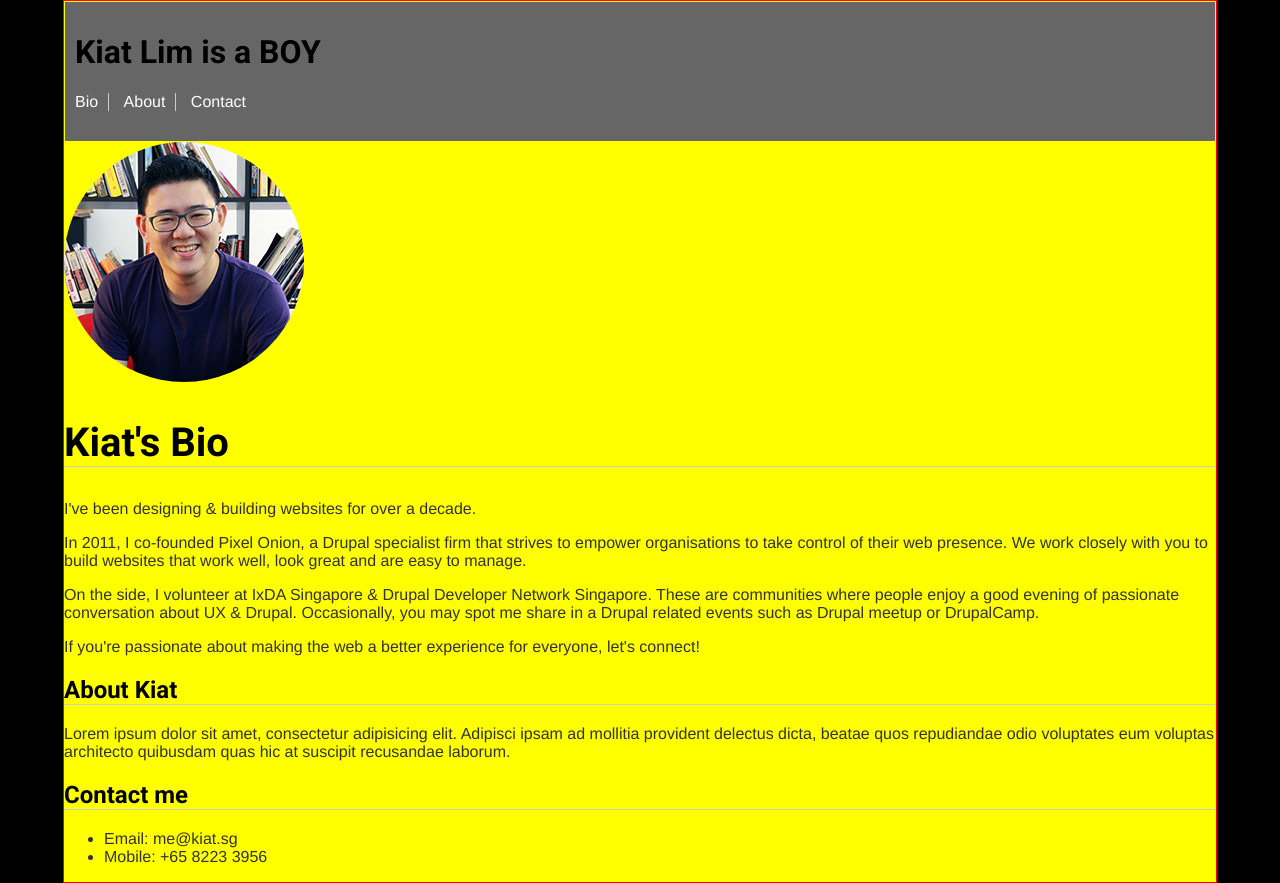
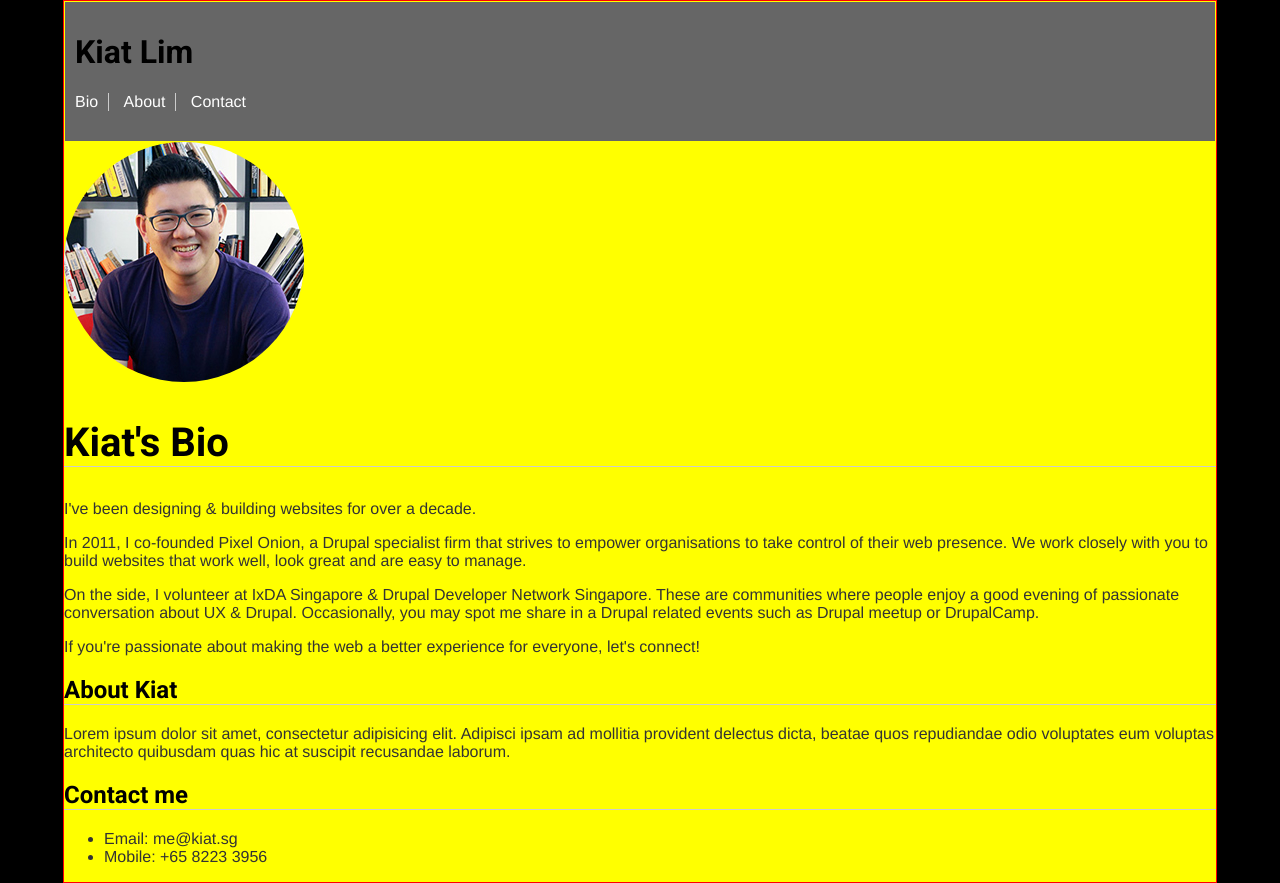
Before and after one commit to kiatlim/kiatpo, a plain HTML site: page index.html in a window 1280 px wide. Drawn offline with Linux system fonts and the light colour scheme.

Commit message:
Revert back

```diff
--- a/index.html
+++ b/index.html
@@ -13,7 +13,7 @@
   <body>
   <div class="page">
     <header>
-  <h1>Kiat Lim is a BOY</h1>
+  <h1>Kiat Lim</h1>
   <ul class="nav">
     <li><a href="#bio">Bio</a></li>
     <li><a href="#about">About</a></li>
```
